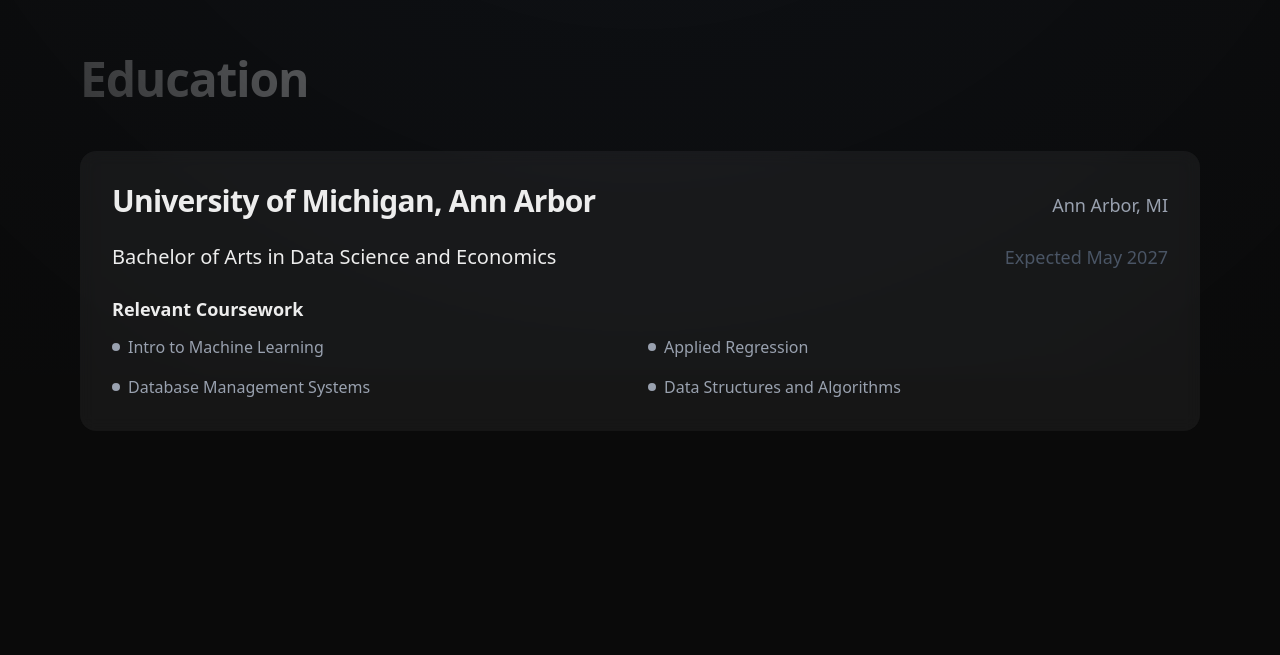
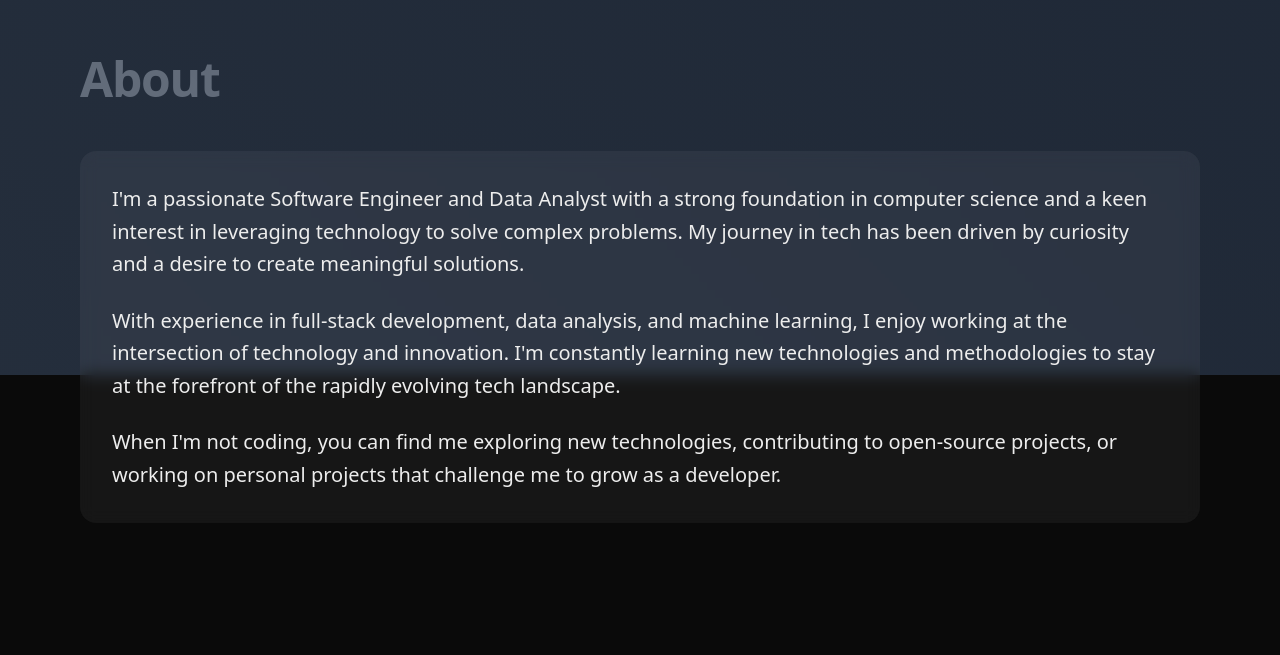
Before and after one commit to krishven05/personal-website, a Next.js app: page / in a window 1280 px wide. Shown: the part 825-1480 px from the top of the page. Built offline with nearby package versions, Linux system fonts and the light colour scheme.

Commit message:
Add Home navigation item, create separate About section, and update gradient background

```diff
--- a/src/app/globals.css
+++ b/src/app/globals.css
@@ -19,10 +19,28 @@
   inset: -50%;
   width: 200vw;
   height: 200vh;
-  background: radial-gradient(circle at center, rgba(30, 41, 59, 0.3) 0%, var(--background) 70%);
+  background: linear-gradient(
+    45deg,
+    rgba(15, 23, 42, 0.9) 0%,
+    rgba(30, 41, 59, 0.8) 25%,
+    rgba(51, 65, 85, 0.7) 50%,
+    rgba(30, 41, 59, 0.8) 75%,
+    rgba(15, 23, 42, 0.9) 100%
+  );
+  background-size: 400% 400%;
+  animation: gradientShift 10s ease-in-out infinite;
   z-index: 0;
   pointer-events: none;
   transform: translateZ(0);
+}
+
+@keyframes gradientShift {
+  0%, 100% {
+    background-position: 0% 50%;
+  }
+  50% {
+    background-position: 100% 50%;
+  }
 }
 
 /* Navigation link hover effect */
--- a/src/app/page.tsx
+++ b/src/app/page.tsx
@@ -3,7 +3,7 @@
 export default function Home() {
   return (
     <div className="w-full min-h-screen">
-      <section className="min-h-screen relative overflow-hidden">
+      <section id="home" className="min-h-screen relative overflow-hidden">
         <div className="intro-gradient" />
         <div className="relative z-10 min-h-screen flex flex-col items-center justify-center">
           <div className="text-center space-y-4 max-w-4xl mx-auto px-4">
@@ -34,6 +34,22 @@
       </section>
 
       <div className="max-w-6xl mx-auto px-4">
+        <section id="about" className="min-h-screen py-20">
+          <h2 className="text-5xl font-bold mb-12 tracking-tight">About</h2>
+          <div className="space-y-8">
+            <div className="bg-white/5 rounded-2xl p-8 backdrop-blur-sm">
+              <p className="text-xl leading-relaxed mb-6">
+                I'm a passionate Software Engineer and Data Analyst with a strong foundation in computer science and a keen interest in leveraging technology to solve complex problems. My journey in tech has been driven by curiosity and a desire to create meaningful solutions.
+              </p>
+              <p className="text-xl leading-relaxed mb-6">
+                With experience in full-stack development, data analysis, and machine learning, I enjoy working at the intersection of technology and innovation. I'm constantly learning new technologies and methodologies to stay at the forefront of the rapidly evolving tech landscape.
+              </p>
+              <p className="text-xl leading-relaxed">
+                When I'm not coding, you can find me exploring new technologies, contributing to open-source projects, or working on personal projects that challenge me to grow as a developer.
+              </p>
+            </div>
+          </div>
+        </section>
         <section id="education" className="min-h-screen py-20">
           <h2 className="text-5xl font-bold mb-12 tracking-tight">Education</h2>
           <div className="space-y-8">
--- a/src/components/Navigation.tsx
+++ b/src/components/Navigation.tsx
@@ -17,6 +17,7 @@
   }, []);
 
   const navItems = [
+    { name: "Home", href: "#home" },
     { name: "About", href: "#about" },
     { name: "Education", href: "#education" },
     { name: "Experiences", href: "#experiences" },
```
